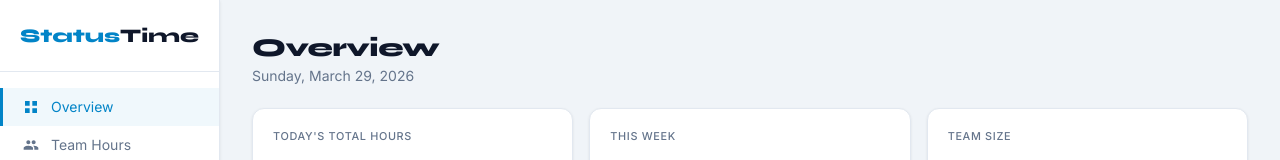
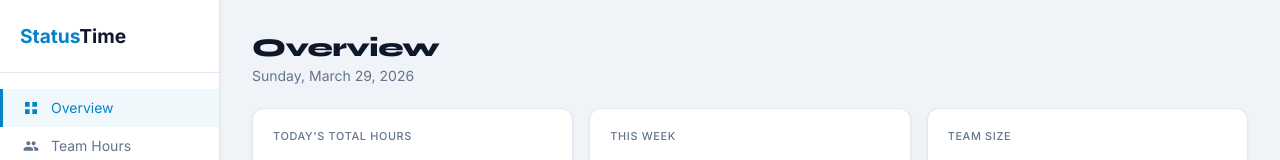
Before and after one commit to bgolconcie/statustime, a React (Vite) app in the folder client/: page /dashboard in a window 1280 px wide. Shown: the top 160 px of the page. Built offline with nearby package versions, Linux system fonts and the light colour scheme; no server answers; sample sign-in values are in the browser's storage.

Commit message:
replace Syne with Inter in client/src/components/layout/AppLayout.tsx

```diff
--- a/client/src/components/layout/AppLayout.tsx
+++ b/client/src/components/layout/AppLayout.tsx
@@ -45,7 +45,7 @@ export function AppLayout() {
         boxShadow: 'var(--shadow)', overflowY: 'auto',
       }}>
         <div style={{
-          fontFamily: 'Syne,sans-serif', fontWeight: 800, fontSize: '1.2rem',
+          fontFamily: 'Inter,sans-serif', fontWeight: 800, fontSize: '1.2rem',
           color: 'var(--accent)', padding: '0 1.25rem 1.5rem',
           borderBottom: '1px solid var(--border)', marginBottom: '1rem'
         }}>
```
